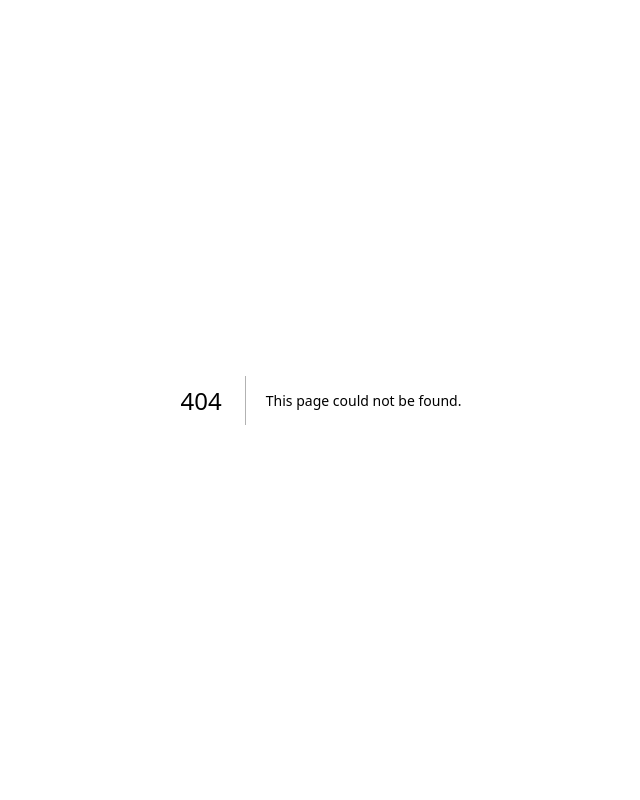
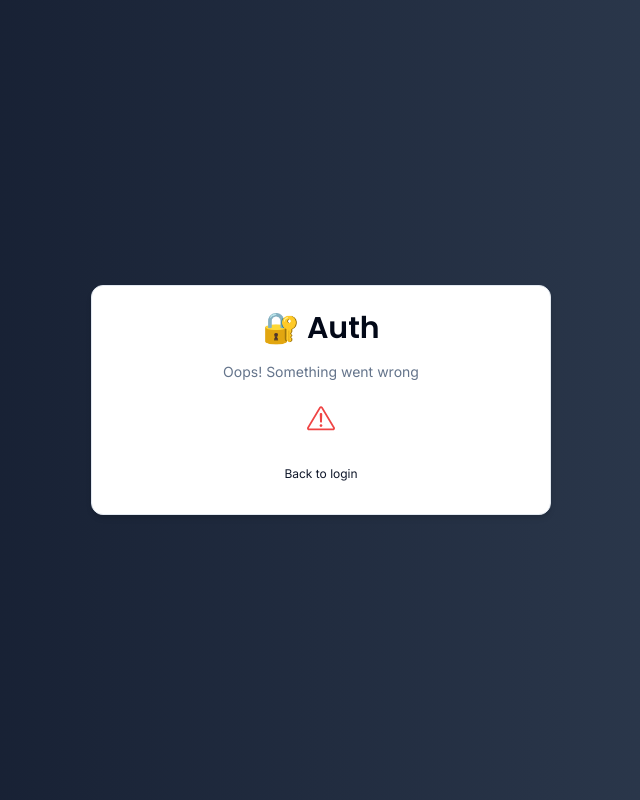
Before and after one commit to atuandev/next-auth, a Next.js app: page /auth/error in a window 1280 px wide. Before the commit this address had no page. Shown: the whole page, without its empty margins (319-959 px from the left). Built offline with nearby package versions, Linux system fonts and the light colour scheme.

Commit message:
feat: Update authentication layout and login form

```diff
--- /dev/null
+++ b/app/auth/error/page.tsx
@@ -0,0 +1,5 @@
+import ErrorCard from '@/components/auth/error-card'
+
+export default function ErrorPage() {
+  return <ErrorCard />
+}
--- a/app/auth/layout.tsx
+++ b/app/auth/layout.tsx
@@ -1,6 +1,6 @@
 export default function AuthLayout({children}: {children: React.ReactNode}) {
   return (
-    <div className="h-full flex items-center justify-center bg-[radial-gradient(ellipse_at_top,_var(--tw-gradient-stops))] from-sky-400 to-blue-800" >
+    <div className="h-full flex items-center justify-center bg-gradient-to-r from-slate-900 to-slate-700" >
       {children}
     </div>
   )
--- a/components/auth/card-wrapper.tsx
+++ b/components/auth/card-wrapper.tsx
@@ -21,7 +21,7 @@ export default function CardWrapper({
   showSocial
 }: CardWrapperProps) {
   return (
-    <Card className='w-[400px] shadow-md'>
+    <Card className='w-[460px] shadow-md'>
       <CardHeader>
         <Header label={headerLabel} />
       </CardHeader>
--- /dev/null
+++ b/components/auth/error-card.tsx
@@ -0,0 +1,16 @@
+import { ExclamationTriangleIcon } from '@radix-ui/react-icons'
+import CardWrapper from './card-wrapper'
+
+export default function ErrorCard() {
+  return (
+    <CardWrapper
+      headerLabel='Oops! Something went wrong'
+      backButtonLabel='Back to login'
+      backButtonHref='/auth/login'
+    >
+      <div className='w-full flex justify-center items-center'>
+        <ExclamationTriangleIcon className='size-7 text-red-500' />
+      </div>
+    </CardWrapper>
+  )
+}
--- a/components/auth/login-form.tsx
+++ b/components/auth/login-form.tsx
@@ -19,8 +19,15 @@ import FormSuccess from '../form-success'
 import { Button } from '../ui/button'
 import { Input } from '../ui/input'
 import CardWrapper from './card-wrapper'
+import { useSearchParams } from 'next/navigation'
 
 export default function LoginForm() {
+  const searchParams = useSearchParams()
+  const urlError =
+    searchParams.get('error') === 'OAuthAccountNotLinked'
+      ? 'Email is already registered with a different provider!'
+      : ''
+
   const [error, setError] = useState<string | undefined>('')
   const [success, setSuccess] = useState<string | undefined>('')
   const [isSpending, startTransition] = useTransition()
@@ -39,7 +46,8 @@ export default function LoginForm() {
 
     startTransition(() => {
       login(data).then(res => {
-        setError(res?.error ?? '')
+        setError(res?.error)
+        // setSuccess(res?.success ?? '')
       })
     })
   }
@@ -93,7 +101,7 @@ export default function LoginForm() {
               )}
             ></FormField>
           </div>
-          <FormError message={error} />
+          <FormError message={error || urlError} />
           <FormSuccess message={success} />
           <Button disabled={isSpending} type='submit' className='w-full'>
             Login
--- a/components/form-error.tsx
+++ b/components/form-error.tsx
@@ -8,8 +8,8 @@ export default function FormError({ message }: FormErrorProps) {
   if (!message) return null;
 
   return (
-    <div className='flex items-center space-x-2 text-destructive text-sm bg-destructive/15 p-3 rounded-md'>
-      <ExclamationTriangleIcon className='size-4' />
+    <div className='flex items-center space-x-3 text-destructive text-sm bg-destructive/15 p-3 rounded-md'>
+      <ExclamationTriangleIcon className='size-5' />
       <span>{message}</span>
     </div>
   );
--- a/components/form-success.tsx
+++ b/components/form-success.tsx
@@ -8,8 +8,8 @@ export default function FormSuccess({ message }: FormSuccessProps) {
   if (!message) return null;
 
   return (
-    <div className='flex items-center space-x-2 text-emerald-500 text-sm bg-emerald-500/15 p-3 rounded-md'>
-      <CheckCircledIcon className='size-4' />
+    <div className='flex items-center space-x-3 text-emerald-500 text-sm bg-emerald-500/15 p-3 rounded-md'>
+      <CheckCircledIcon className='size-5' />
       <span>{message}</span>
     </div>
   );
--- a/routes.ts
+++ b/routes.ts
@@ -10,7 +10,7 @@ export const publicRoutes = ['/']
  * These routes will direct logged in users to /settings.
  * @type {string[]}
  */
-export const authRoutes = ['/auth/login', '/auth/register']
+export const authRoutes = ['/auth/login', '/auth/register', '/auth/error']
 
 /**
  * The prefix for API authentication routes.
```
Also changed, not shown: auth.ts (+12 -0 lines).
